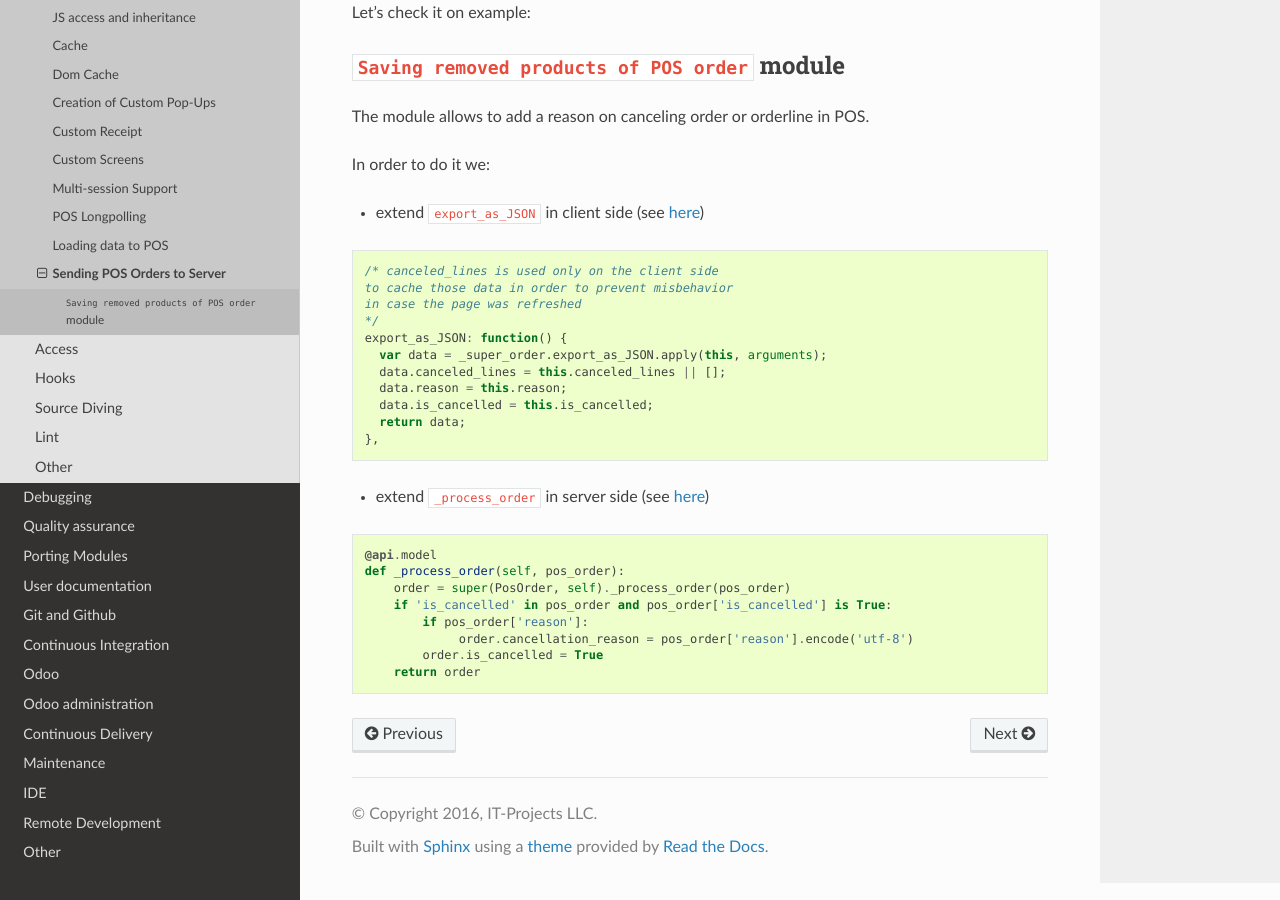
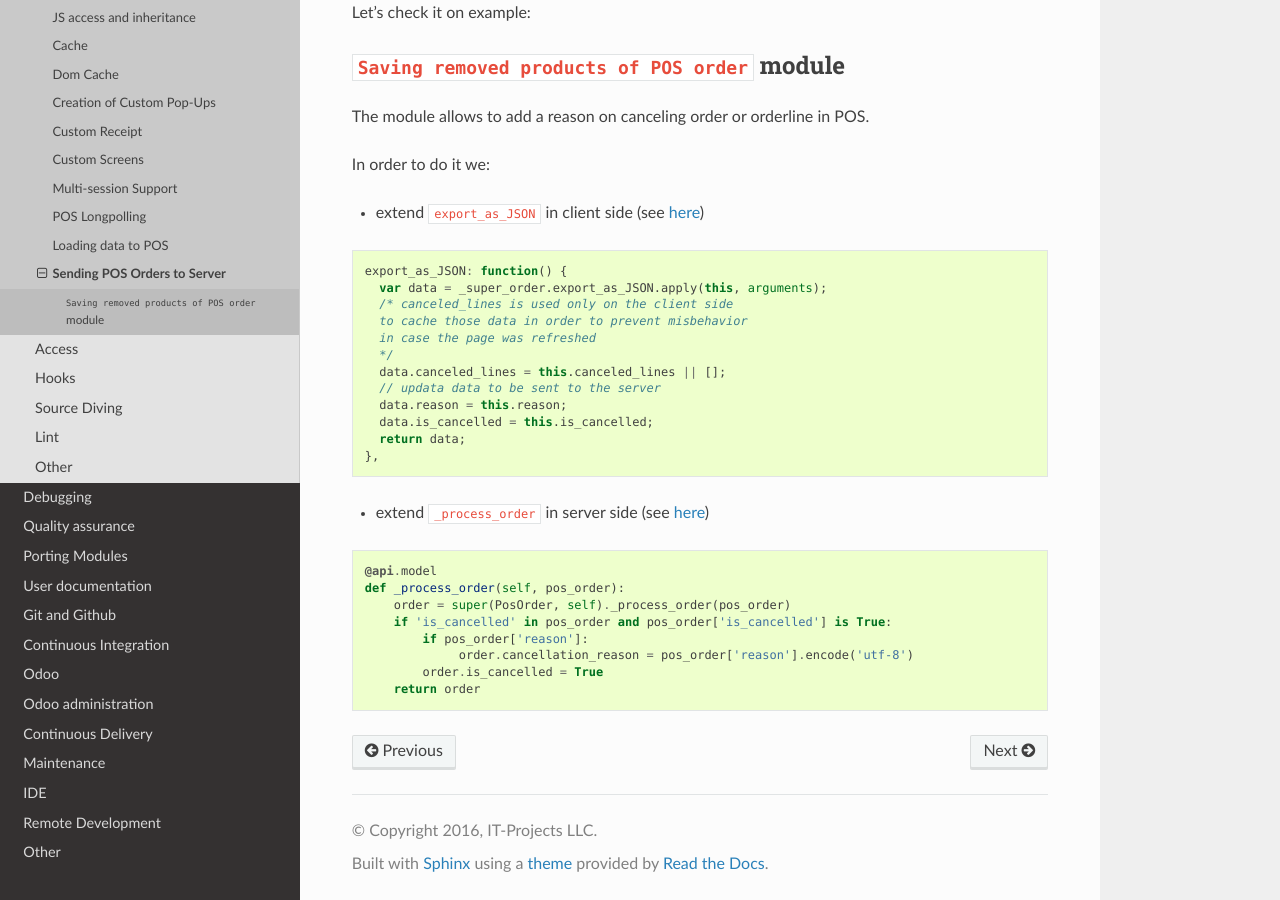
Before and after one commit to itpp-labs/odoo-development, a Sphinx documentation site: the page built from docs/dev/pos/send_pos_orders_to_server.rst, in a window 1280 px wide and 900 px high, scrolled down 693 px. Built offline with Sphinx 7.4.7 and the Read the Docs theme 2.0.0, drawn with Linux system fonts in a browser that asks for light colours.

Commit message:
Update send_pos_orders_to_server.rst

```diff
--- a/docs/dev/pos/send_pos_orders_to_server.rst
+++ b/docs/dev/pos/send_pos_orders_to_server.rst
@@ -42,13 +42,14 @@ In order to do it we:
 
 .. code-block:: js
 
-    /* canceled_lines is used only on the client side
-    to cache those data in order to prevent misbehavior
-    in case the page was refreshed
-    */
     export_as_JSON: function() {
       var data = _super_order.export_as_JSON.apply(this, arguments);
+      /* canceled_lines is used only on the client side
+      to cache those data in order to prevent misbehavior
+      in case the page was refreshed
+      */
       data.canceled_lines = this.canceled_lines || [];
+      // updata data to be sent to the server
       data.reason = this.reason;
       data.is_cancelled = this.is_cancelled;
       return data;
```
